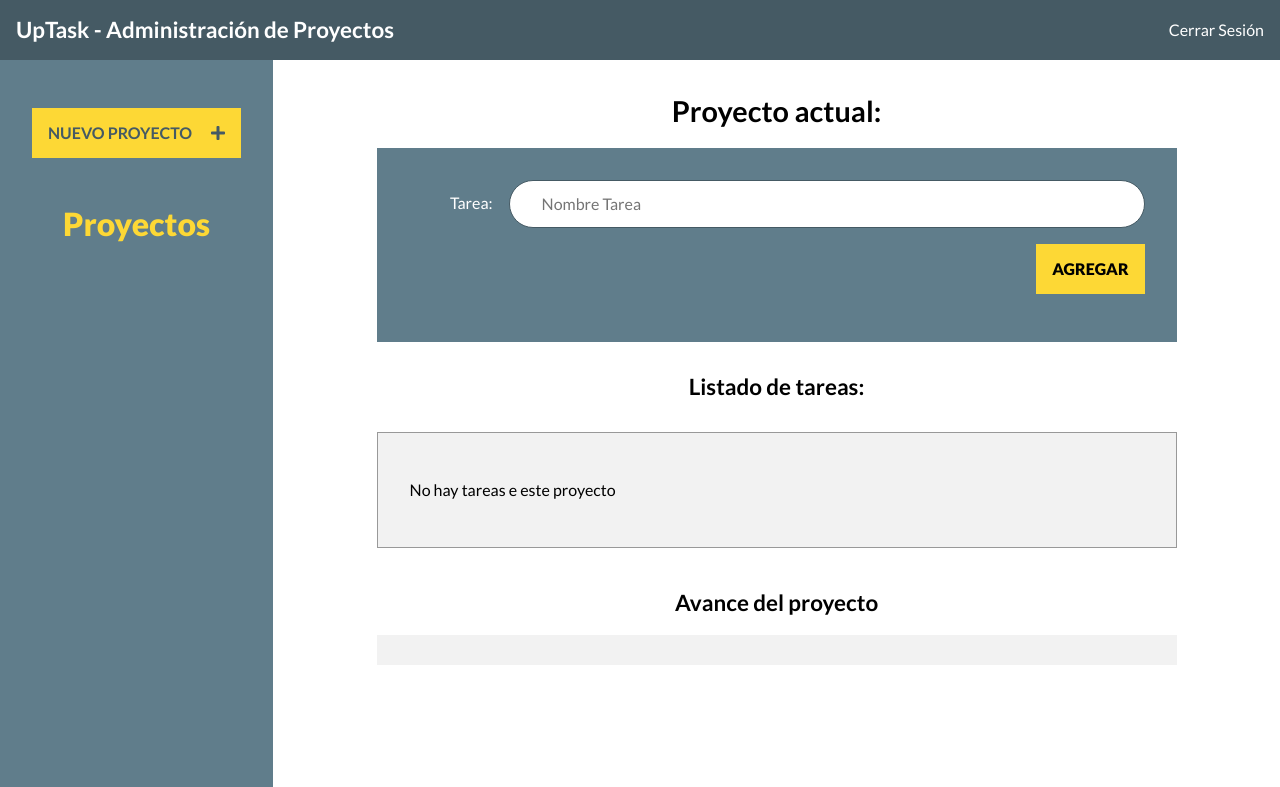
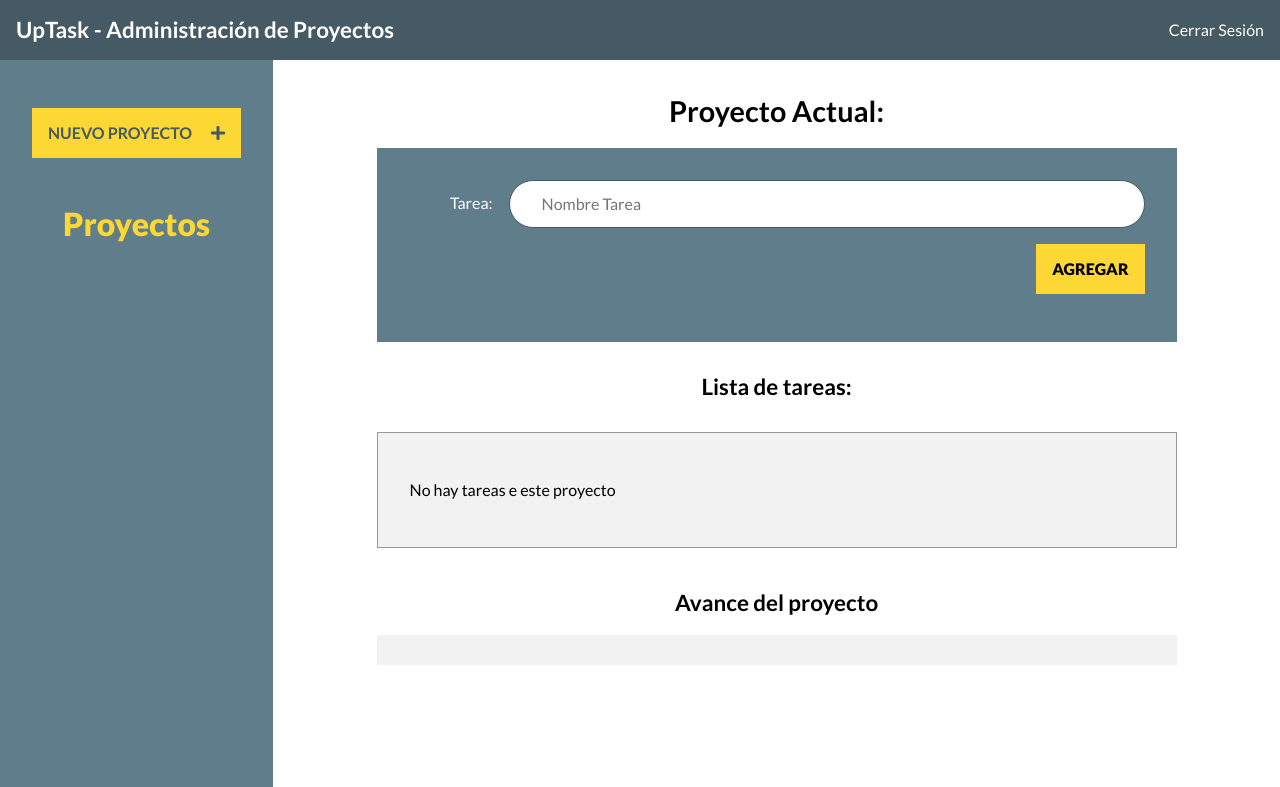
Before and after one commit to LDavid-Sandoval/uptask, a PHP site: page / in a window 1280 px wide. Shown: the top 787 px of the page. Run offline with PHP 8.4, Linux system fonts and the light colour scheme; the visitor is signed in with stand-in values (Sample User, id 1); data that the repository does not hold is empty.

Commit message:
Cambio titulos

```diff
--- a/index.php
+++ b/index.php
@@ -19,7 +19,7 @@
         <?php
             $proyecto = obtenerNombreProyecto($id_proyecto);
             if ($proyecto) {
-                echo "<h1>Proyecto actual: ";
+                echo "<h1>Proyecto Actual: ";
                 foreach ($proyecto as $nombre) {
                     echo "<span>";
                     echo $nombre['nombre_proyecto'];
@@ -40,7 +40,7 @@
                     echo "<h1>Selecciona un proyecto</h1>";
                 } ?>
 
-        <h2>Listado de tareas:</h2>
+        <h2>Lista de tareas:</h2>
 
         <div class="listado-pendientes">
             <ul>
```
